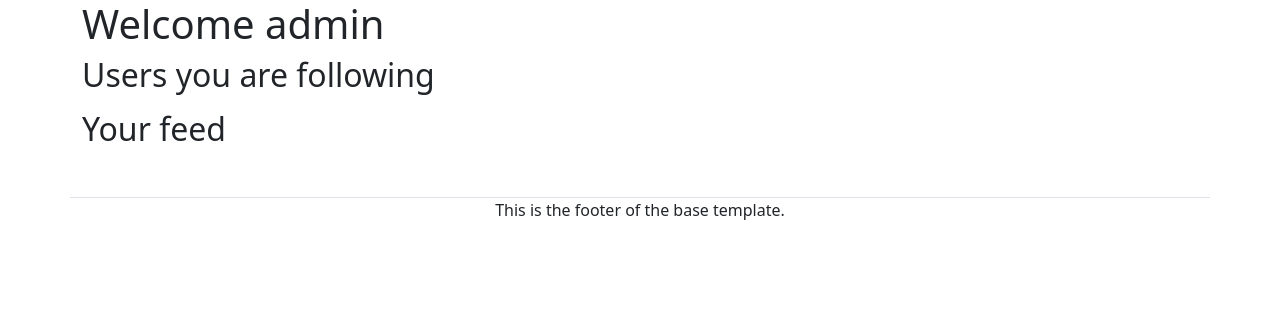
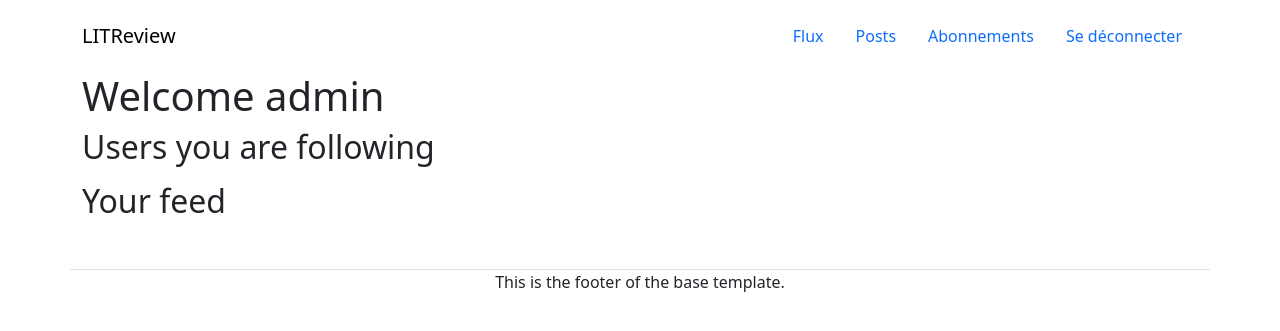
Before and after one commit to christian-debray/oc-litrevu, a Django app: page /litrevu/feed in a window 1280 px wide. Shown: the top 331 px of the page. Run offline with Django 5.2, Linux system fonts and the light colour scheme; a user stored in the database is signed in; data comes from the database, SQL or seed files in the repository; both versions use the stored data as it was after the commit; some libraries are stand-ins or nearby versions.

Commit message:
navbar and logout

```diff
--- a/app/templates/app/base.html
+++ b/app/templates/app/base.html
@@ -10,6 +10,7 @@
 
 <body>
     <div class="container" id="content">
+        {% include "app/components/header.html" %}
         {% block content %}{% endblock %}
     </div>
     <footer class="container-sm text-center border-top mt-5">
--- /dev/null
+++ b/app/templates/app/components/app_navbar.html
@@ -0,0 +1,8 @@
+<div class="navbar">
+    <ul class="nav">
+        <li class="nav-item"><a class="nav-link" href="/litrevu/feed">Flux</a></li>
+        <li class="nav-item"><a class="nav-link" href="#">Posts</a></li>
+        <li class="nav-item"><a class="nav-link" htef="#">Abonnements</a></li>
+        <li class="nav-item"><a class="nav-link" href="/litrevu/logout">Se déconnecter</a></li>
+    </ul>
+</div>
--- /dev/null
+++ b/app/templates/app/components/header.html
@@ -0,0 +1,6 @@
+<div class="navbar">
+    <div class="navbar-brand text-center">LITReview</div>
+    {% if username %}
+        {% include "app/components/app_navbar.html" %}
+    {% endif %}
+</div>
--- a/app/urls.py
+++ b/app/urls.py
@@ -6,5 +6,6 @@ urlpatterns = [
     path("", views.index, name="index"),
     path("auth", views.auth, name="auth"),
     path("register", views.register, name="register"),
+    path("logout", views.logout, name="logout"),
     path("feed", views.feed, name="feed")
 ]
--- a/app/views.py
+++ b/app/views.py
@@ -3,7 +3,7 @@ from django.shortcuts import render, redirect
 # Create your views here.
 from django.http import HttpRequest
 from .models import User
-from django.contrib.auth import login, authenticate
+from django.contrib.auth import login, authenticate, logout as django_logout
 from .forms import AuthForm, RegisterForm
 from django.utils.translation import gettext as _
 from django.db import IntegrityError
@@ -18,11 +18,10 @@ def index(request: HttpRequest):
     """Default landing page: display auhtentication form and link to registration,
     or redirect to feed if user is authenticated.
     """
-    if request.user.is_authenticated:
-        redirect("feed")
-    context = {}
-    context["auth_form"] = AuthForm()
-    return render(request, "app/index.html", context)
+    if not request.user.is_authenticated:
+        return redirect("auth")
+    else:
+        return redirect("feed")
 
 
 def register(request: HttpRequest):
@@ -73,6 +72,13 @@ def auth(request: HttpRequest):
     return render(request, "app/index.html", context)
 
 
+def logout(request: HttpRequest):
+    """disconnect current user and redirect to index
+    """
+    django_logout(request)
+    return redirect("index")
+
+
 def feed(request: HttpRequest):
     """Display the user's feed (todo)."""
     if not (request.user and request.user.is_authenticated):
```
Also changed, not shown: app/templates/app/app_base.html (added), db.sqlite3.
